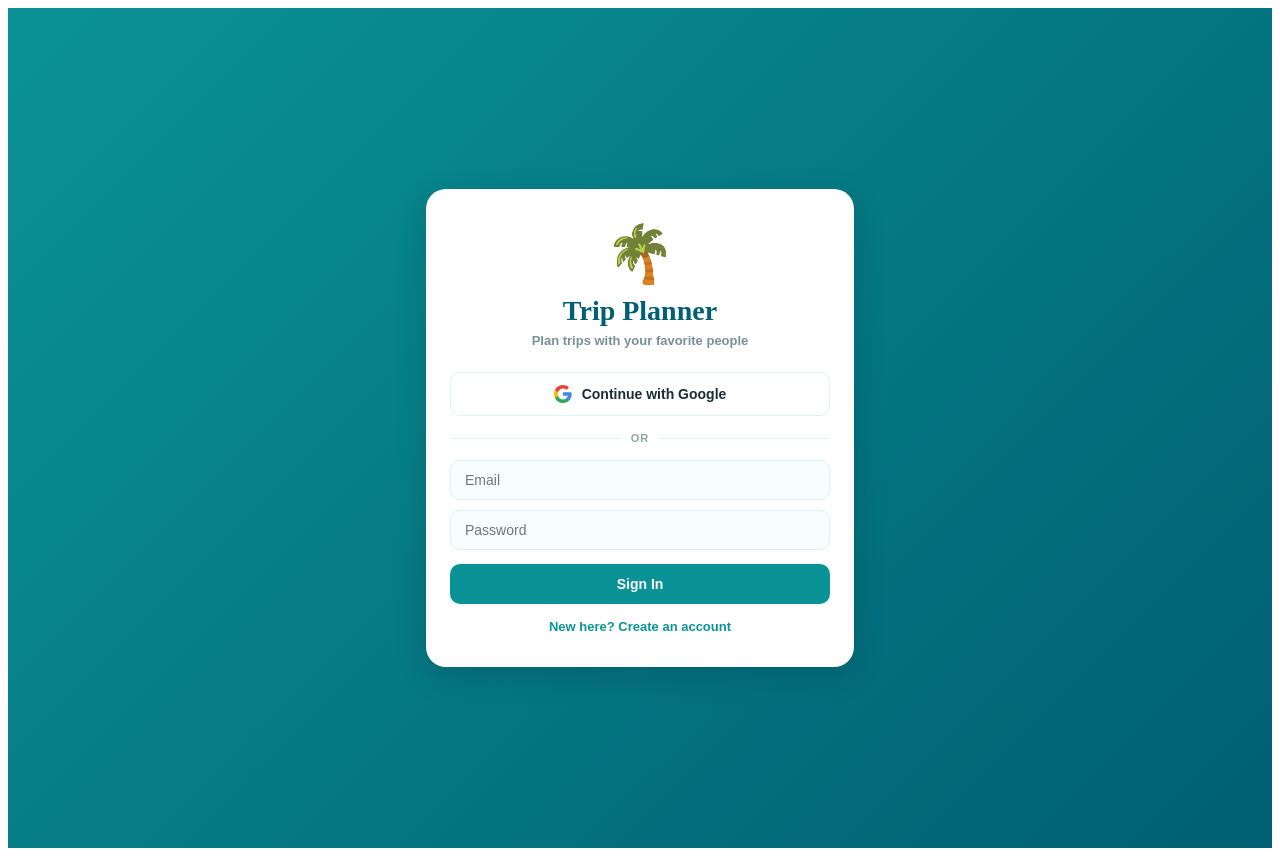
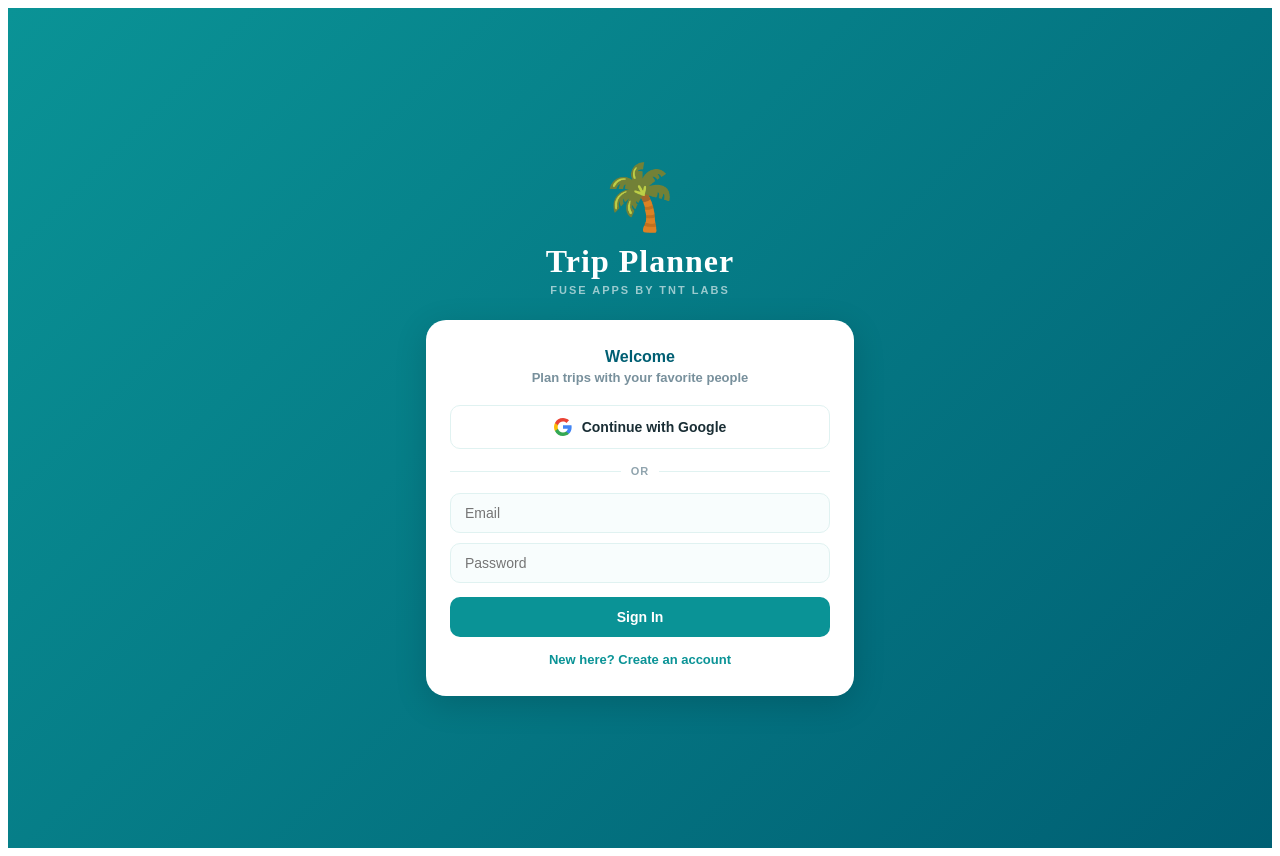
Before and after one commit to kimo2508/fiji-nz-trip, a React (Create React App) app: page / in a window 1280 px wide. Built offline with nearby package versions, Linux system fonts and the light colour scheme.

Commit message:
Branded login with Fuse Apps by TNT Labs

```diff
--- a/src/Login.jsx
+++ b/src/Login.jsx
@@ -7,31 +7,50 @@ const S = {
     background: "linear-gradient(135deg, #0a9396 0%, #005f73 100%)",
     fontFamily: "'Nunito', sans-serif",
     display: "flex",
+    flexDirection: "column",
     alignItems: "center",
     justifyContent: "center",
     padding: "20px",
   },
+  brand: {
+    textAlign: "center",
+    marginBottom: 24,
+  },
+  brandEmoji: { fontSize: 64, marginBottom: 8 },
+  brandName: {
+    fontFamily: "'Playfair Display', serif",
+    fontSize: 32,
+    color: "#fff",
+    margin: "0 0 4px",
+    letterSpacing: 1,
+  },
+  brandSub: {
+    fontSize: 11,
+    color: "rgba(255,255,255,0.6)",
+    fontWeight: 700,
+    letterSpacing: 2,
+    textTransform: "uppercase",
+  },
   card: {
     background: "#fff",
     borderRadius: 20,
-    padding: "32px 24px",
+    padding: "28px 24px",
     width: "100%",
     maxWidth: 380,
     boxShadow: "0 8px 32px rgba(0,0,0,0.15)",
     textAlign: "center",
   },
-  emoji: { fontSize: 56, marginBottom: 8 },
-  title: {
-    fontFamily: "'Playfair Display', serif",
-    fontSize: 28,
+  cardTitle: {
+    fontSize: 16,
+    fontWeight: 700,
     color: "#005f73",
-    margin: "0 0 6px",
+    marginBottom: 4,
   },
-  sub: {
+  cardSub: {
     fontSize: 13,
     color: "#78909c",
     fontWeight: 600,
-    marginBottom: 24,
+    marginBottom: 20,
   },
   googleBtn: {
     width: "100%",
@@ -109,7 +128,7 @@ const S = {
 };
 
 export default function Login() {
-  const [mode, setMode] = useState("signin"); // "signin" or "signup"
+  const [mode, setMode] = useState("signin");
   const [email, setEmail] = useState("");
   const [password, setPassword] = useState("");
   const [msg, setMsg] = useState(null);
@@ -147,10 +166,15 @@ export default function Login() {
 
   return (
     <div style={S.wrap}>
+      <div style={S.brand}>
+        <div style={S.brandEmoji}>🌴</div>
+        <h1 style={S.brandName}>Trip Planner</h1>
+        <div style={S.brandSub}>Fuse Apps by TNT Labs</div>
+      </div>
+
       <div style={S.card}>
-        <div style={S.emoji}>🌴</div>
-        <h1 style={S.title}>Trip Planner</h1>
-        <div style={S.sub}>Plan trips with your favorite people</div>
+        <div style={S.cardTitle}>Welcome</div>
+        <div style={S.cardSub}>Plan trips with your favorite people</div>
 
         <button style={S.googleBtn} onClick={handleGoogle} disabled={loading}>
           <svg width="18" height="18" viewBox="0 0 18 18">
```
